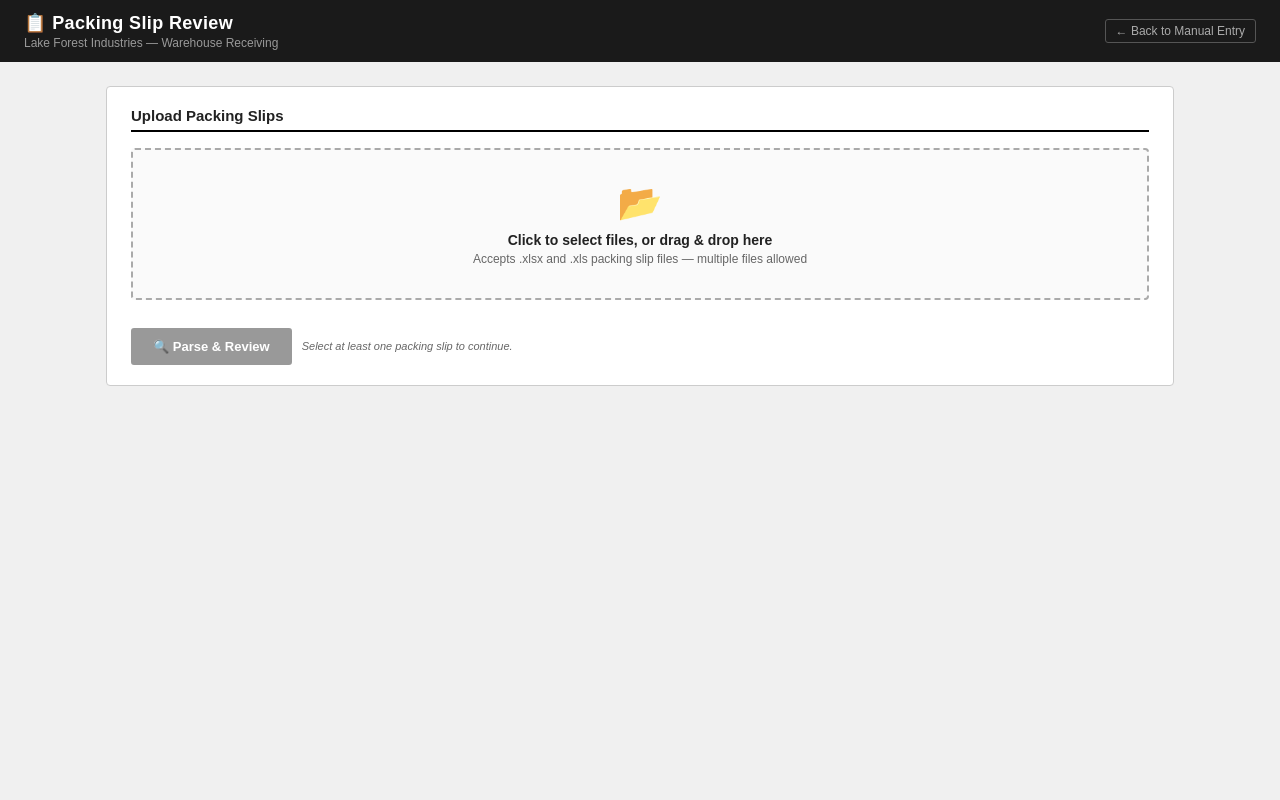
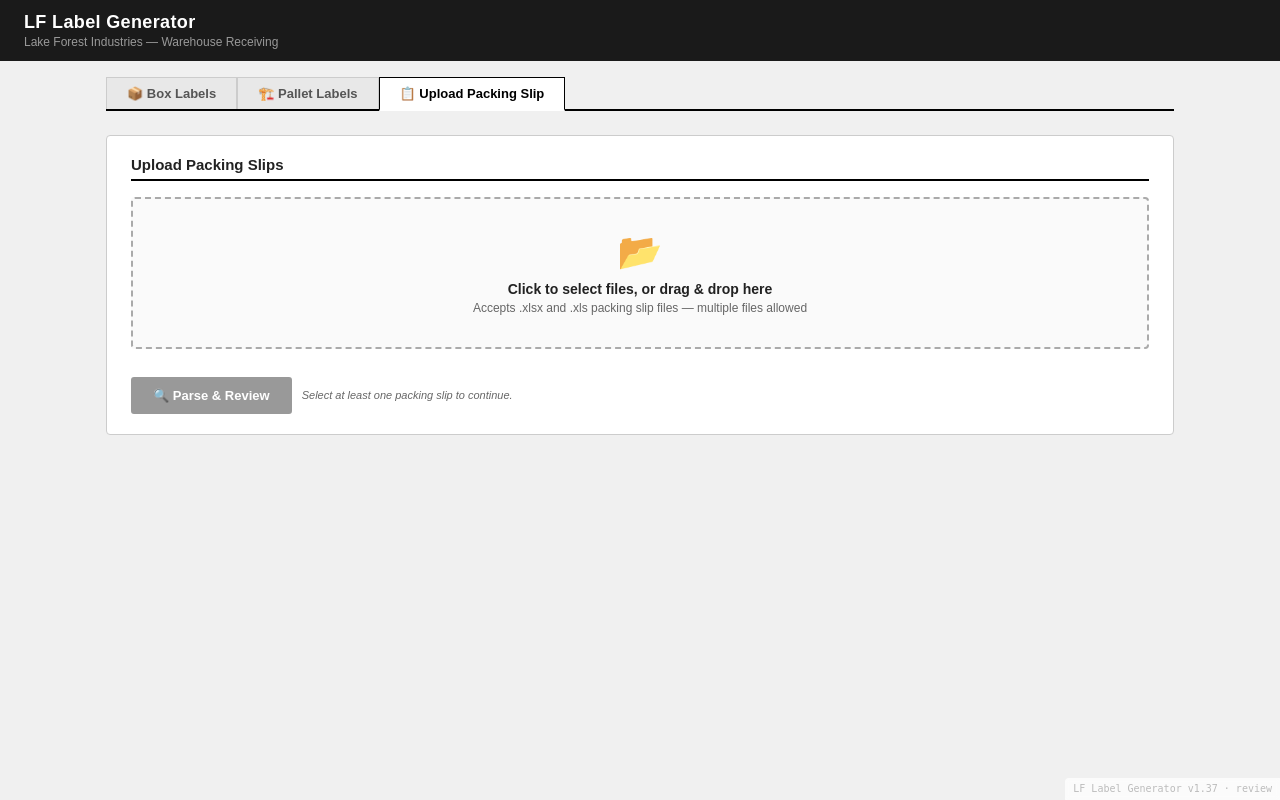
Before and after one commit to lepritard/labels, a PHP site: page /review.php in a window 1280 px wide. Run offline with PHP 8.4, Linux system fonts and the light colour scheme.

Commit message:
Update review.php to version 1.37

```diff
--- a/review.php
+++ b/review.php
@@ -1,6 +1,6 @@
 <?php
 // Lake Forest Industries — Packing Slip Review
-// review.php v1.29
+// review.php v1.37
 function h($s) { return htmlspecialchars($s, ENT_QUOTES, 'UTF-8'); }
 ?>
 <!DOCTYPE html>
@@ -15,8 +15,10 @@ function h($s) { return htmlspecialchars($s, ENT_QUOTES, 'UTF-8'); }
   .app-header { background: #1a1a1a; color: #fff; padding: 12px 24px; display: flex; align-items: center; justify-content: space-between; gap: 16px; }
   .app-header h1 { font-size: 18px; font-weight: bold; letter-spacing: 0.02em; }
   .app-header span { font-size: 12px; color: #999; }
-  .app-header a { color: #aaa; font-size: 12px; text-decoration: none; border: 1px solid #555; border-radius: 3px; padding: 4px 10px; transition: background 0.15s; }
-  .app-header a:hover { background: #333; color: #fff; }
+  .tabs { display: flex; gap: 0; margin-bottom: 0; border-bottom: 2px solid #000; }
+  .tab-btn { padding: 8px 20px; font-size: 13px; font-weight: bold; cursor: pointer; background: #e8e8e8; border: 1px solid #ccc; border-bottom: none; color: #555; transition: background 0.15s; font-family: Arial, Helvetica, sans-serif; text-decoration: none; display: inline-block; }
+  .tab-btn.active { background: #fff; color: #000; border-color: #000; border-bottom: 2px solid #fff; margin-bottom: -2px; }
+  .tab-btn:hover:not(.active) { background: #d8d8d8; }
   .container { max-width: 1100px; margin: 24px auto; padding: 0 16px; }
   .card { background: #fff; border: 1px solid #ccc; border-radius: 4px; padding: 20px 24px; margin-bottom: 20px; }
   .card h2 { font-size: 15px; font-weight: bold; margin-bottom: 16px; border-bottom: 2px solid #000; padding-bottom: 6px; }
@@ -45,6 +47,7 @@ function h($s) { return htmlspecialchars($s, ENT_QUOTES, 'UTF-8'); }
   .btn-print:hover { background: #145520; }
   .btn-row { display: flex; gap: 10px; margin-top: 16px; align-items: center; flex-wrap: wrap; }
   .note { font-size: 11px; color: #666; font-style: italic; line-height: 1.5; }
+  .serial-range { font-size: 10px; color: #888; background: #f0f0f0; border: 1px solid #ddd; border-radius: 3px; padding: 1px 5px; font-family: monospace; white-space: nowrap; }
 
   /* Spinner */
   .spinner-wrap { display: none; align-items: center; gap: 12px; padding: 20px 0; }
@@ -107,17 +110,32 @@ function h($s) { return htmlspecialchars($s, ENT_QUOTES, 'UTF-8'); }
     table.review-table th, table.review-table td { padding: 6px 7px; }
     .inline-edit { width: 55px; }
   }
+  /* version footer */
+  .version-footer {
+    position: fixed; bottom: 0; right: 0;
+    font-size: 10px; color: #bbb;
+    background: rgba(255,255,255,0.75); backdrop-filter: blur(2px);
+    padding: 2px 8px; border-top-left-radius: 4px;
+    pointer-events: none; z-index: 9999; font-family: monospace;
+    line-height: 1.8;
+  }
 </style>
 </head>
 <body>
 
 <header class="app-header">
   <div>
-    <h1>📋 Packing Slip Review</h1>
+    <h1>LF Label Generator</h1>
     <span>Lake Forest Industries — Warehouse Receiving</span>
   </div>
-  <a href="index.php">← Back to Manual Entry</a>
 </header>
+<div class="container" style="margin-top:16px;margin-bottom:0;padding-bottom:0;">
+  <div class="tabs">
+    <a class="tab-btn" href="index.php#boxes">📦 Box Labels</a>
+    <a class="tab-btn" href="index.php#pallet">🏗️ Pallet Labels</a>
+    <span class="tab-btn active">📋 Upload Packing Slip</span>
+  </div>
+</div>
 
 <div class="container">
 
@@ -306,13 +324,19 @@ function buildSlipBlock(fname, slip) {
   naRow.style.cssText = 'padding:10px 14px;background:#f0f6ff;border:1px solid #ccc;border-top:none;border-bottom:none;display:flex;align-items:center;gap:12px;flex-wrap:wrap;';
   // Auto-derive Shipment ID: PO22643 → NA-22643 (from meta.po or filename)
   const rawPo = meta.po || fname;
-  const poNum = (rawPo.match(/PO[_-]?(\\d+)/i) || [])[1] || '';
+  const poNum = (rawPo.match(/PO[_-]?(\d+)/i) || [])[1] || '';
   const autoNa = poNum ? ('NA-' + poNum) : '';
   naRow.innerHTML = `
     <label style="margin:0;font-size:12px;font-weight:bold;">Shipment ID:</label>
     <input class="na-input" type="text" id="na-${sanitize(fname)}"
            value="${autoNa}" placeholder="e.g. NA-22643" style="margin:0;">
-    <span class="note" style="font-style:normal;">This will appear on every label for this packing slip.</span>`;
+    <span class="note" style="font-style:normal;">This will appear on every label for this packing slip.</span>
+    <label style="margin:0 0 0 24px;font-size:12px;font-weight:bold;">Received Date:</label>
+    <input type="date" id="date-${sanitize(fname)}" style="font-size:13px;padding:3px 6px;border:1px solid #ccc;border-radius:3px;" value="${new Date().toLocaleDateString('en-CA')}">
+    <label style="margin:0 0 0 24px;font-size:12px;font-weight:bold;">Starting Serial #:</label>
+    <input type="number" min="1" id="serial-start-${sanitize(fname)}" value="1"
+           style="width:70px;font-size:13px;padding:3px 6px;border:1px solid #ccc;border-radius:3px;"
+           oninput="refreshSerialRanges('${sanitize(fname)}')">`;
   wrap.appendChild(naRow);
 
   // Table
@@ -330,6 +354,7 @@ function buildSlipBlock(fname, slip) {
       <th style="text-align:right;">Pcs / Unit</th>
       <th style="text-align:right;">Labels × Each</th>
       <th style="text-align:right;">Total Labels</th>
+      <th style="text-align:right;font-size:11px;color:#888;">Serials</th>
       <th>Actions</th>
     </tr></thead>
     <tbody id="tbody-${sanitize(fname)}"></tbody>`;
@@ -380,6 +405,7 @@ function buildSlipBlock(fname, slip) {
       tbody.appendChild(row);
     });
     rebuildActions(fname, slip, sortedGroups, totalBoxLabels, totalPalletLabels, totalCaseLabels);
+    refreshSerialRanges(sanitize(fname));
   }, 0);
 
   return wrap;
@@ -454,6 +480,9 @@ function buildRow(g, rowNum, fname) {
       <span class="total-labels${ct === 'pallet' ? ' pallet-count' : ct === 'wooden_case' ? ' case-count' : ''}"
             id="${rowId}-total">${displayTotal}</span>
     </td>
+    <td style="text-align:right;">
+      <span class="serial-range" id="${rowId}-serial"></span>
+    </td>
     <td>
       <button class="btn btn-print btn-sm"
               onclick="printRow('${sanitize(fname)}', ${rowNum - 1})">🖨️ Print</button>
@@ -519,6 +548,7 @@ function recalcRow(safeFname, idx) {
   const units = parseInt(document.getElementById(`${rowId}-units`).value) || 0;
   const total = units * g.labels_per_unit;
   document.getElementById(`${rowId}-total`).textContent = total;
+  refreshSerialRanges(safeFname);
 }
 
 function recalcNonstd(safeFname, parentIdx) {
@@ -551,6 +581,50 @@ function rebuildActions(fname, slip, groups, totalBox, totalPallet, totalCase) {
 }
 
 // ── Print helpers ────────────────────────────────────────────────────────────
+// ── Serial range helpers ─────────────────────────────────────────────────
+// boxCountForGroup: number of PHYSICAL BOXES a group represents.
+//   carton primary       -> num_labels (or live input if edited)
+//   nonstd_remainder     -> 0  (counted by the parent row)
+//   co_packed_secondary  -> 0  (inner labels, same physical carton)
+//   pallet / wooden_case -> 0  (not box serials)
+function boxCountForGroup(g, allGrps, safeFname, rowNum) {
+  if (g.container_type !== 'carton') return 0;
+  if (g.flags?.includes('co_packed_secondary')) return 0;
+  if (g.flags?.includes('nonstd_remainder')) return 0;
+  const myIdx = allGrps.indexOf(g);
+  const ns = (allGrps[myIdx + 1]?.flags?.includes('nonstd_remainder')
+              && allGrps[myIdx + 1]?.base_part === g.base_part)
+             ? allGrps[myIdx + 1] : null;
+  const liveUnits = parseInt(document.getElementById(`row-${safeFname}-${rowNum}-units`)?.value);
+  const units = (!isNaN(liveUnits) && liveUnits > 0) ? liveUnits : g.num_labels;
+  return ns ? (ns.nonstd_box_num || (units + (ns.num_labels || 1))) : units;
+}
+
+// refreshSerialRanges: assigns sequential serial ranges to every row,
+// starting from the per-slip "Starting Serial #" input.
+function refreshSerialRanges(safeFname) {
+  const fname = Object.keys(slipData).find(k => sanitize(k) === safeFname);
+  if (!fname) return;
+  const startEl = document.getElementById('serial-start-' + safeFname);
+  let serial = parseInt(startEl?.value) || 1;
+  const groups = (slipData[fname] || {}).label_groups || [];
+  groups.forEach((g, idx) => {
+    if (g.flags?.includes('nonstd_remainder')) return;
+    const rowNum = idx + 1;
+    const el = document.getElementById(`row-${safeFname}-${rowNum}-serial`);
+    if (!el) return;
+    const count = boxCountForGroup(g, groups, safeFname, rowNum);
+    if (count === 0) {
+      el.textContent = '—'; el.style.opacity = '0.35';
+    } else {
+      const first = serial, last = serial + count - 1;
+      el.style.opacity = '1';
+      el.textContent = first === last ? `#${first}` : `#${first}–${last}`;
+      serial = last + 1;
+    }
+  });
+}
+
 function printRow(safeFname, idx) {
   const fname = Object.keys(slipData).find(k => sanitize(k) === safeFname);
   if (!fname) return;
@@ -563,7 +637,10 @@ function printRow(safeFname, idx) {
   const units = parseInt(document.getElementById(`${rowId}-units`)?.value) || g.num_labels;
   const pcs   = parseInt(document.getElementById(`${rowId}-pcs`)?.value)   || g.pcs_per_box || 0;
 
-  const params = buildPreviewParams(g, meta, naVal, units, pcs, 1, safeFname);
+  const _srEl   = document.getElementById(`row-${safeFname}-${rowNum}-serial`);
+  const _srNums = (_srEl ? _srEl.textContent : '').replace(/[^0-9]/g, ' ').trim().split(/\s+/);
+  const seqStart = (_srNums[0] && _srNums[0] !== '') ? (parseInt(_srNums[0]) || 1) : 1;
+  const params = buildPreviewParams(g, meta, naVal, units, pcs, seqStart, safeFname);
   window.open('preview.php?' + params, '_blank');
 }
 
@@ -576,7 +653,9 @@ function buildPreviewParams(g, meta, naVal, units, pcs, seqStart, safeFnameCtx)
   // Patch allGrps to use resolved key
   const _allGrpsResolved = (slipData[_rFname] || {}).label_groups || [];
   const ct = g.container_type;
-  const today = new Date().toISOString().slice(0, 10);
+  // Read received_date from the per-slip date picker; fall back to today
+  const _dateEl = document.getElementById('date-' + (safeFnameCtx || ''));
+  const today = (_dateEl && _dateEl.value) ? _dateEl.value : new Date().toLocaleDateString('en-CA');
   const p = new URLSearchParams();
   // Use base_part for the barcode (strips customer prefix + revision)
   const barcodePart = g.base_part || g.part_number;
@@ -650,5 +729,6 @@ function renderResults(data) {
   renderResultsCore(data);
 }
 </script>
+  <div class="version-footer">LF Label Generator&nbsp;v1.37 &middot; review</div>
 </body>
 </html>
```
